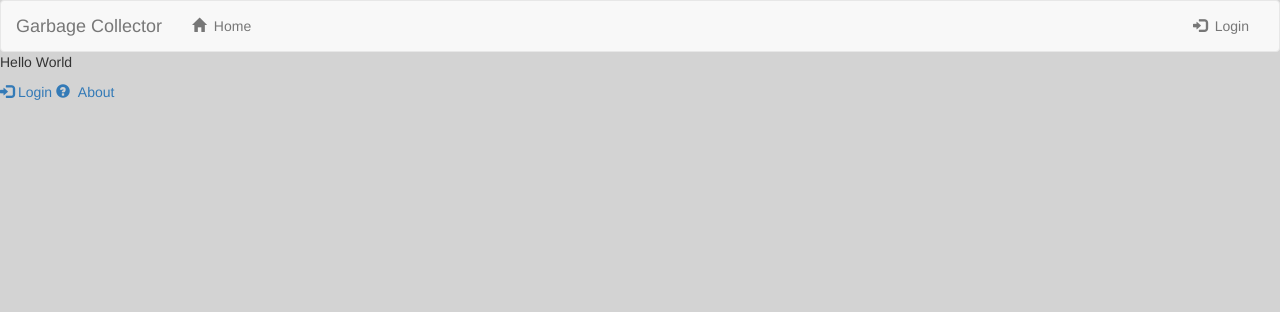
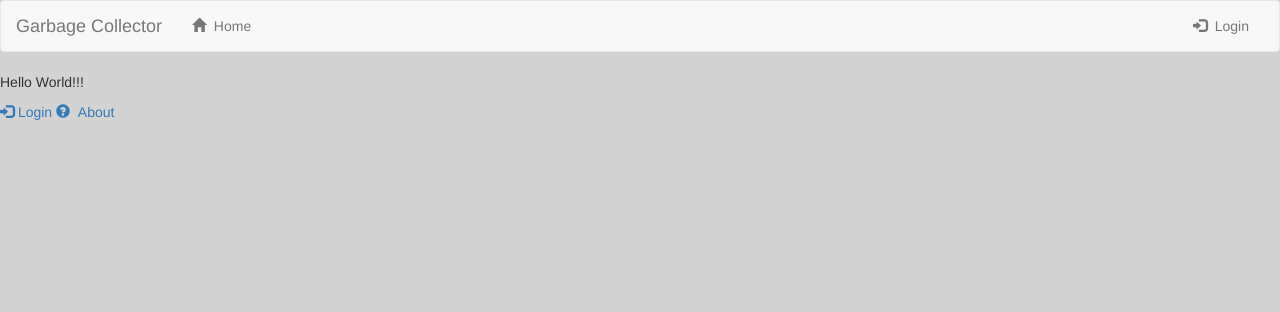
Before and after one commit to seonghwanchoi0203/Garbage-Collector, a Django app: page / in a window 1280 px wide. Shown: the top 312 px of the page. Run offline with Django 3.2, Linux system fonts and the light colour scheme; some libraries are stand-ins or nearby versions.

Commit message:
modified

```diff
--- a/templates/about.html
+++ b/templates/about.html
@@ -6,6 +6,5 @@
         <p>Garbage Collector.Inc</p>
         <p>GroupMembers</p>
         <p>lASDFAFA</p>
-
     </body>
 </html>
--- a/templates/index.html
+++ b/templates/index.html
@@ -14,7 +14,7 @@
 
     <body>
       {% include "header.html" %}
-      <p>Hello World</p>
+      <p>Hello World!!!</p>
         <div>
           {% if user.is_authenticated %}
            <a href="/profile"><i class="glyphicon glyphicon-log-in"></i> &nbsp;Profile</a>
--- a/templates/static/bower_components/css/index.css
+++ b/templates/static/bower_components/css/index.css
@@ -5,7 +5,3 @@ body{
   margin:0;
   padding:0;
 }
-
-.navbar-default{
-  margin-bottom: 0;
-}
```
Also changed, not shown: db.sqlite3, garbage/views.py (line endings or trailing spaces), templates/account/login.html (indentation only).
